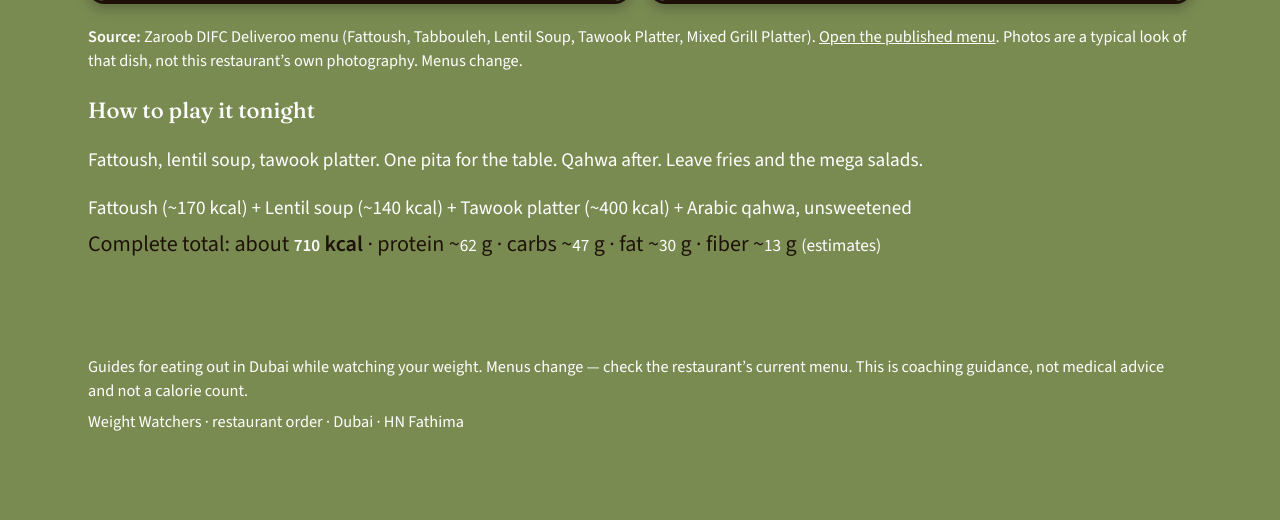
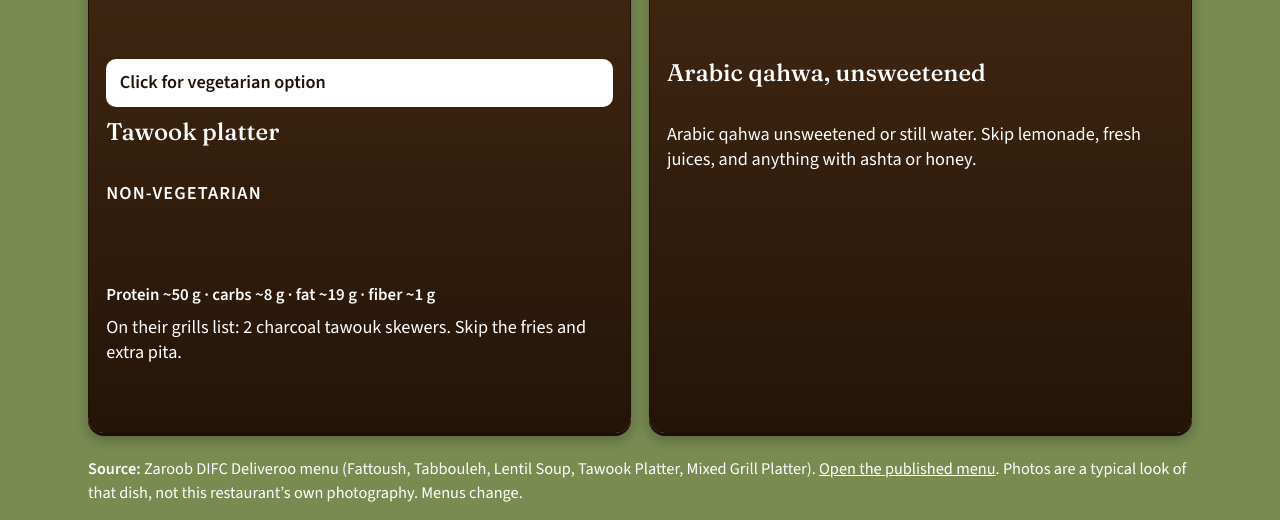
Before and after one commit to katrinakhan/weight-watchers-dubai, a Flask app: page /restaurant/zaroob in a window 1280 px wide. Shown: the part 2389-2909 px from the top of the page. Before the commit the page ends 2820 px from the top, so only its background shows below. Run offline with Flask 3, Linux system fonts and the light colour scheme; a user stored in the database is signed in.

Commit message:
Match the veg / non-veg button to the dish on the card, and label it vegetarian or non-vegetarian.
Co-authored-by: Cursor <cursoragent@cursor.com>

```diff
--- a/static/css/style.css
+++ b/static/css/style.css
@@ -337,6 +337,8 @@ main {
 }
 
 .dish-options { display: none; }
+
+.dish-pick {
     width: 100%;
     margin: 0.2rem 0 0.35rem;
     font: inherit;
@@ -349,6 +351,14 @@ main {
     background: #fff;
     color: #1e1208;
     cursor: pointer;
+}
+
+.diet-flag {
+    margin: 0 0 0.25rem;
+    font-size: 0.78rem;
+    font-weight: 700;
+    letter-spacing: 0.06em;
+    text-transform: uppercase;
 }
 
 .course-copy p {
--- a/templates/restaurant.html
+++ b/templates/restaurant.html
@@ -37,9 +37,10 @@
                 {% if d.options|length > 1 %}
                 <script type="application/json" class="dish-options">{{ d.options|tojson }}</script>
                 <button type="button" class="dish-pick" data-index="0">
-                    {% if d.options[0].diet == 'veg' %}Click for non-veg option{% else %}Click for vegetarian option{% endif %}
+                    {% if d.options[0].diet == 'veg' %}Click for non-vegetarian option{% else %}Click for vegetarian option{% endif %}
                 </button>
                 <h2 class="dish-heading" data-show="name">{{ d.name }}</h2>
+                <p class="diet-flag" data-show="diet-flag">{% if d.options[0].diet == 'veg' %}Vegetarian{% else %}Non-vegetarian{% endif %}</p>
                 {% else %}
                 <h2 data-show="name">{{ d.name }}</h2>
                 {% endif %}
@@ -110,7 +111,7 @@
 (function () {
     var drink = {{ r.drink_name|tojson }};
     function cta(diet) {
-        return diet === "veg" ? "Click for non-veg option" : "Click for vegetarian option";
+        return diet === "veg" ? "Click for non-vegetarian option" : "Click for vegetarian option";
     }
     function applyOption(card, opt) {
         var set = function (key, val) {
@@ -124,6 +125,7 @@
         set("fiber", opt.fiber);
         set("note", opt.note);
         set("name", opt.name);
+        set("diet-flag", opt.diet === "veg" ? "Vegetarian" : "Non-vegetarian");
     }
     function currentOption(card) {
         var btn = card.querySelector(".dish-pick");
@@ -168,9 +170,10 @@
             var hold = card.querySelector(".dish-options");
             var options = JSON.parse(hold.textContent);
             var index = (Number(btn.getAttribute("data-index") || 0) + 1) % options.length;
+            var shown = options[index];
             btn.setAttribute("data-index", String(index));
-            applyOption(card, options[index]);
-            btn.textContent = cta(options[index].diet);
+            applyOption(card, shown);
+            btn.textContent = cta(shown.diet);
             retotal();
         });
     });
```
